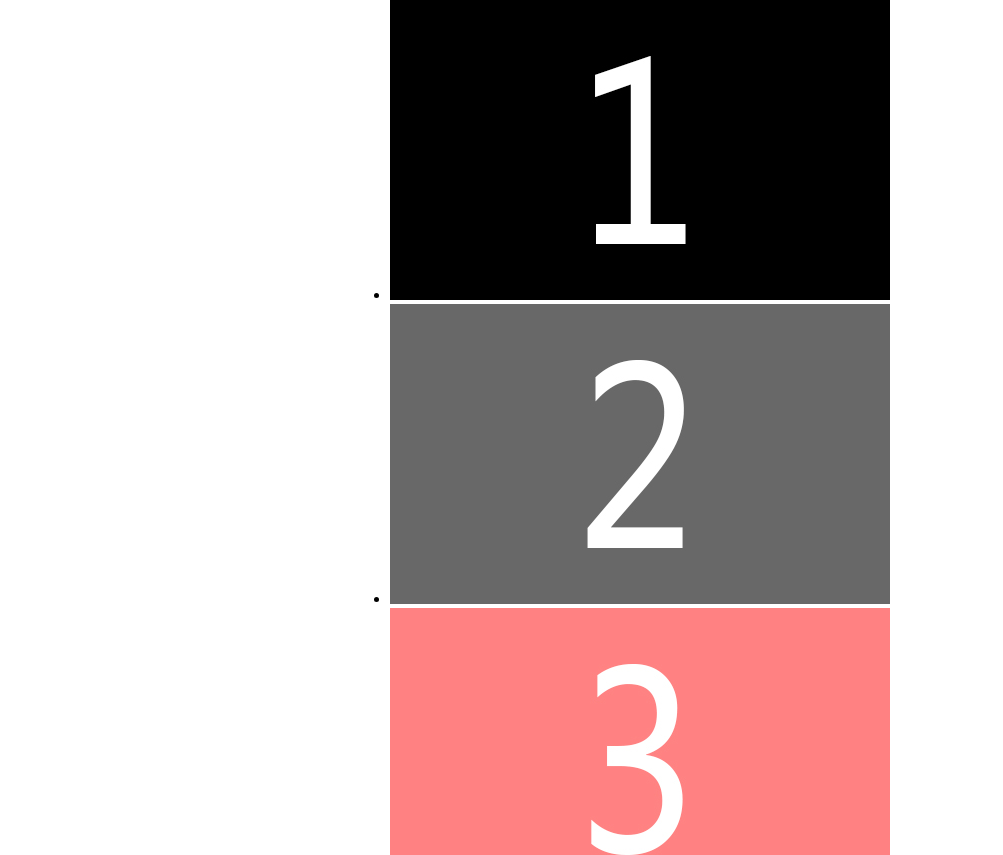
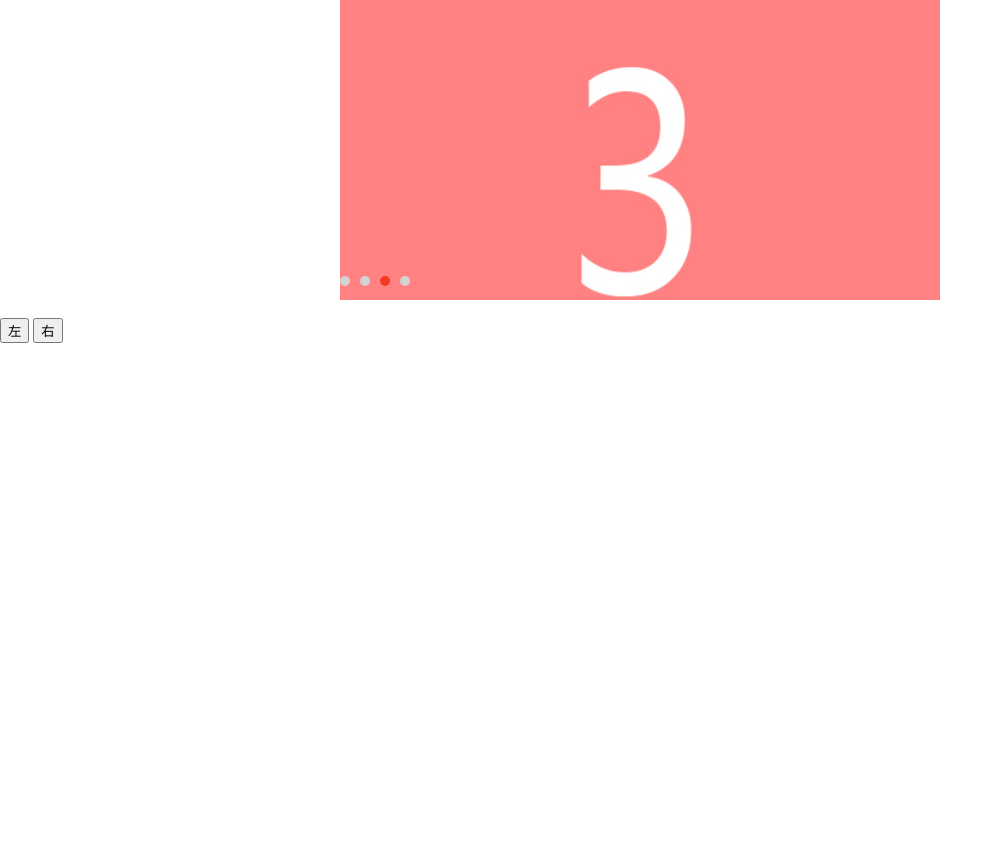
Before and after one commit to xiaoyueguang/JavaScript-Libraries, a plain HTML site: page bannerSwipe/index.html in a window 1280 px wide. Shown: the top 855 px of the page, without its empty margins (0-1003 px from the left). After the commit the page ends 800 px from the top, so only its background shows below. Drawn offline with Linux system fonts and the light colour scheme.

Commit message:
添加设置 框架大小,CSS自动补充,说明文档修改

```diff
--- a/bannerSwipe/bannerSwipe.js
+++ b/bannerSwipe/bannerSwipe.js
@@ -1,5 +1,3 @@
-//window.onload = function(){
-
 //	封装函数
 function bannerSwipe(config){
 	//	参数设定
@@ -9,8 +7,12 @@ function bannerSwipe(config){
 	}
 	//	设定ID
 	setObj("id","banner");
-	//	设定速度
+	//	设定 banner 长宽
+	setObj("size","");
+	//	设定轮播时间
 	setObj("timer",3000);
+	//	设定轮播速度
+	setObj("speed","0.5");
 	//	设定是否循环
 	setObj("loop",true);
 	//	设定是否自动轮播
@@ -23,6 +25,7 @@ function bannerSwipe(config){
 	setObj("pagination","");
 
 
+
 	// 参数初始化
 	var	banner = document.getElementById(obj.id),
 		bannerSwipe = banner.getElementsByTagName("ul")[0],
@@ -32,6 +35,11 @@ function bannerSwipe(config){
 		current = 0,
 		timer = '',
 		status = "false";
+
+	if(judg("size")){
+		banner.style.width = obj.size.split("*")[0] + "px";
+		banner.style.height = obj.size.split("*")[1] + "px";
+	}
 
 	for(var i = 0;i<bannerlength;i++){
 		bannerli[i].style.left = (i * 100) + "%" ;
@@ -134,19 +142,29 @@ function bannerSwipe(config){
 	}
 
 	if(judg("pagination")){
-		//console.log(judg(obj.pagination))
-		//bannerSwipeBarInit(obj.pagination);
+		bannerSwipeBarInit(obj.pagination);
 	}
 	bannerSwipeAuto(0);
+
+	(function(){
+		var style = document.createElement("style"),
+			str = "#" + obj.id + "{overflow:hidden;position:relative;}";
+		str += "#" + obj.id + " ul{width:100%;list-style-type:none;position:relative;left:0;transition:ease " + obj.speed + "s;}";
+		str += "#" + obj.id + " ul li{width:100%;position:absolute;}";
+		str += "#" + obj.id + " ul img{width:100%;}";
+		style.innerHTML = str;
+		document.getElementById(obj.id).appendChild(style);
+	}());
 }
-
-function styleinit(id){
-	var style = document.createElement("style"),
-		str = "#" + id + "{overflow:hidden;position:relative;}";
-	str += "#" + id + " ul{width:100%;list-style-type:none;position:relative;left:0;transition:ease 0.5s;}";
-	str += "#" + id + " ul li{width:100%;position:absolute;}";
-	str += "#" + id + " ul img{width:100%;}";
-	style.innerHTML = str;
-	document.getElementById(id).appendChild(style);
-
+var obj = {
+	id:"banner",
+	speed:1,
+	timer:2000,
+	loop:true,
+	autoplay:true,
+	prev:"left",
+	next:"right",
+	pagination:"banner-swipe-bar",
+	size:"600*300"
 }
+bannerSwipe(obj);
--- a/bannerSwipe/index.html
+++ b/bannerSwipe/index.html
@@ -10,14 +10,7 @@
 			margin:0;
 		}
 		.banner {
-			width:500px;
 			margin:0 auto;
-		}
-		.banner-swipe {
-		}
-		.banner-swipe li {
-		}
-		.banner-swipe img {
 		}
 		.banner-swipe-bar {
 			position:absolute;
```
Also changed, not shown: bannerSwipe/README.md.
